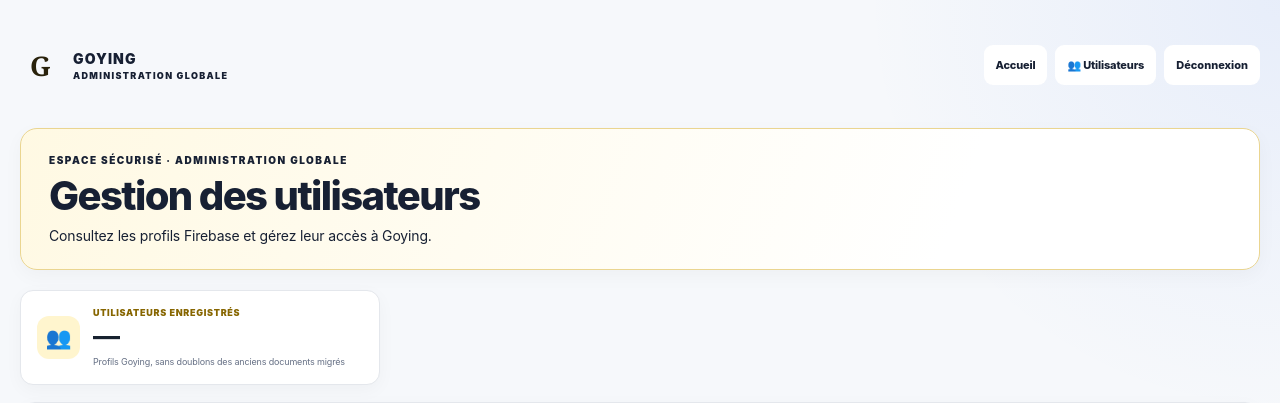
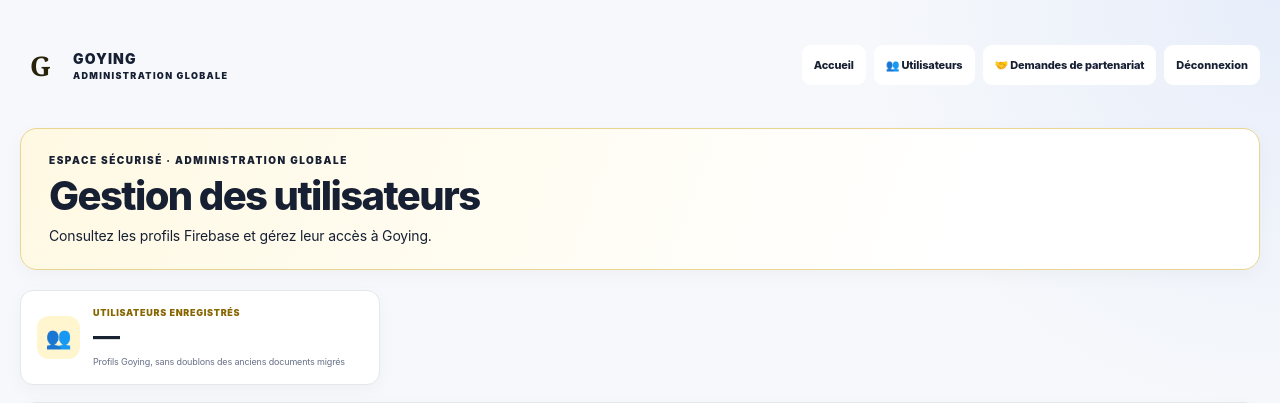
Before and after one commit to Godan-y/backend-goying, a Python web app: template templates/admin_users.html in a window 1280 px wide. Shown: the top 403 px of the page. Run offline with Jinja, Linux system fonts and the light colour scheme; the template is opened without the code that fills it, so the values that code supplies are empty; some libraries are stand-ins or nearby versions.

Commit message:
Add partnership link to admin navigation

```diff
--- a/templates/admin_users.html
+++ b/templates/admin_users.html
@@ -17,6 +17,7 @@
         <nav class="house-dashboard-nav" aria-label="Navigation administration globale">
             <a href="/" class="admin-users-home">Accueil</a>
             <a href="/admin/users" class="house-dashboard-active" aria-current="page">👥 Utilisateurs</a>
+            <a href="/admin/partnerships">🤝 Demandes de partenariat</a>
             <button type="button" data-admin-logout>Déconnexion</button>
         </nav>
     </header>
```
